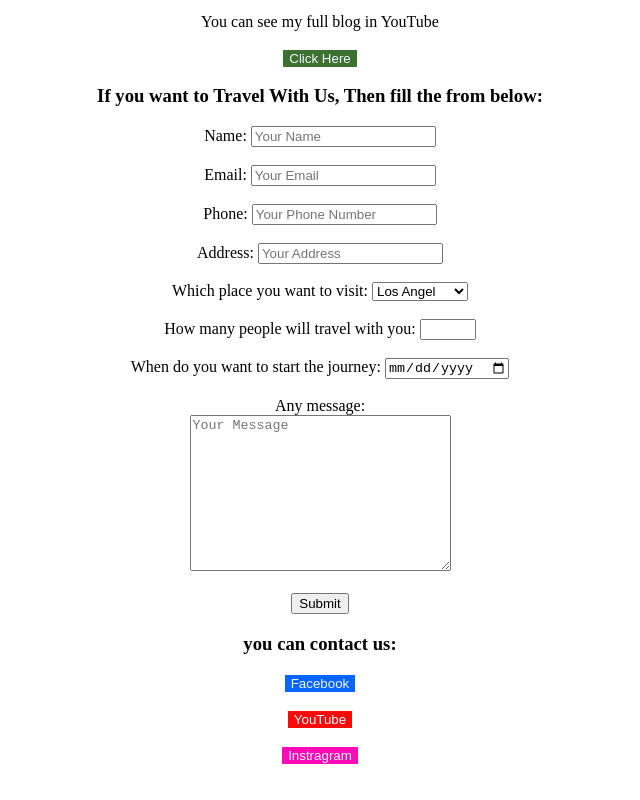
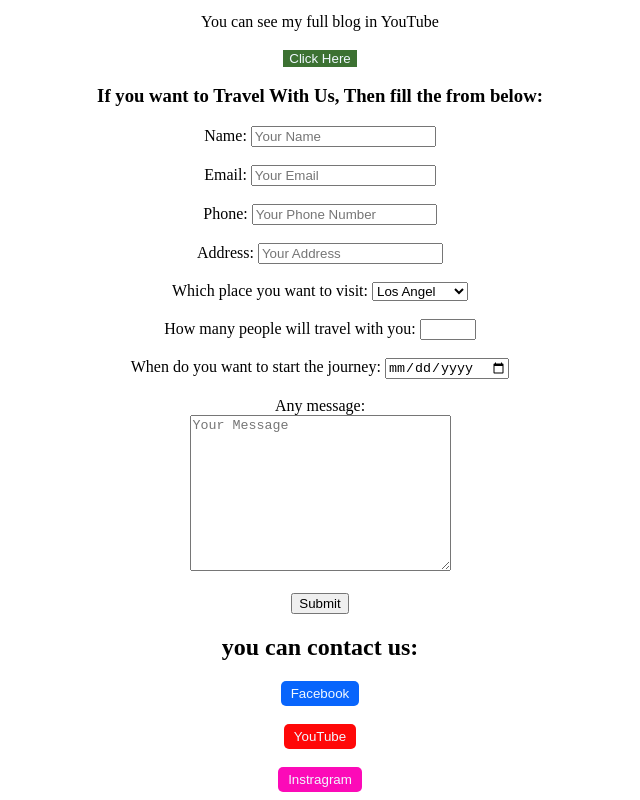
Before and after one commit to 69xmustafizur/my-simple-website, a plain HTML site: page index.html in a window 1280 px wide. Shown: the part 2038-2838 px from the top of the page, without its empty margins (320-960 px from the left). Before the commit the page ends 2810 px from the top, so only its background shows below. Drawn offline with Linux system fonts and the light colour scheme.

Commit message:
adding some style

```diff
--- a/index.html
+++ b/index.html
@@ -123,24 +123,19 @@ You can see my full blog in YouTube
   <br>
   <br>
   <input type="submit" value="Submit">
-<h3>
+<h2>
   you can contact us:
-</h3>
-<a href="https://www.facebook.com/" target="_blank">
-  <button style="background-color: #0865fc; color: aliceblue; border: white;">
+</h2>
+  <button onclick="window.open('https://www.facebook.com/', '_blank')" style="background-color: #0865fc; color: aliceblue; border: none; padding: 5px 10px; cursor: pointer; border-radius: 5px;">
   Facebook
 </button>
-</a>
 <br>
 <br>
-<a href="https://www.youtube.com/results?search_query=travel+Vlog" target="_blank">
-  <button style="background-color: #ff0808; color: aliceblue; border: white;">
+  <button onclick="window.open('https://www.youtube.com/results?search_query=travel+Vlog', '_blank')" style="background-color: #ff0808; color: aliceblue; border: none; padding: 5px 10px; cursor: pointer; border-radius: 5px;">
   YouTube
 </button>
-</a>
 <br>
 <br>
-<a href="https://www.instagram.com/#" target="_blank">
-  <button style="background-color: #fc0ab8; color: aliceblue; border: white;">
+  <button onclick="window.open('https://www.instagram.com/#', '_blank')" style="background-color: #fc0ab8; color: aliceblue; border: none; padding: 5px 10px; cursor: pointer; border-radius: 5px;">
   Instragram
 </button>
```
